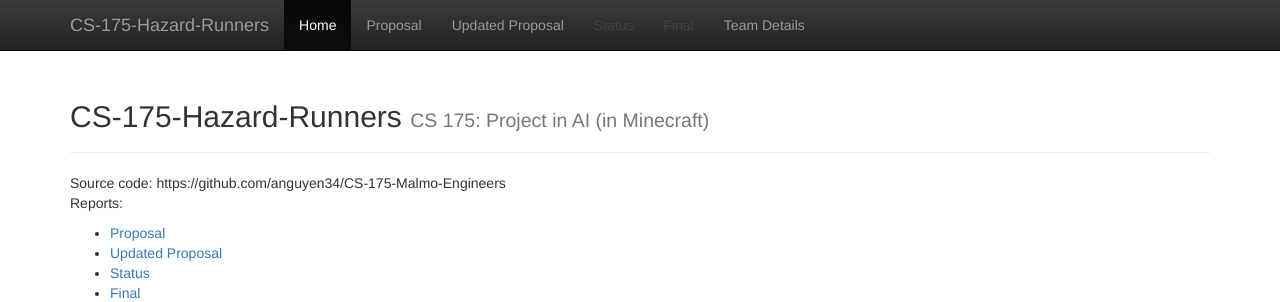
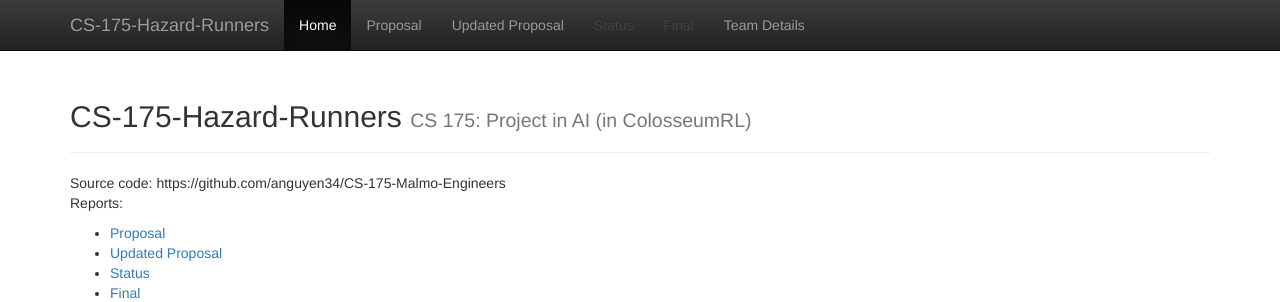
Before and after one commit to anguyen34/Tron-Researchers-CS175, a Jekyll site: the page built from docs/index.md, in a window 1280 px wide. Shown: the top 302 px of the page. Built offline with Jekyll 4.4.1, drawn with Linux system fonts in a browser that asks for light colours; formulas are drawn with MathJax 3.

Commit message:
Update _config.yml

```diff
--- a/docs/_config.yml
+++ b/docs/_config.yml
@@ -2,7 +2,7 @@
 # site.title
 
 title:    'CS-175-Hazard-Runners'
-subtitle: 'CS 175: Project in AI (in Minecraft)'
+subtitle: 'CS 175: Project in AI (in ColosseumRL)'
 
 
 #########################
```
